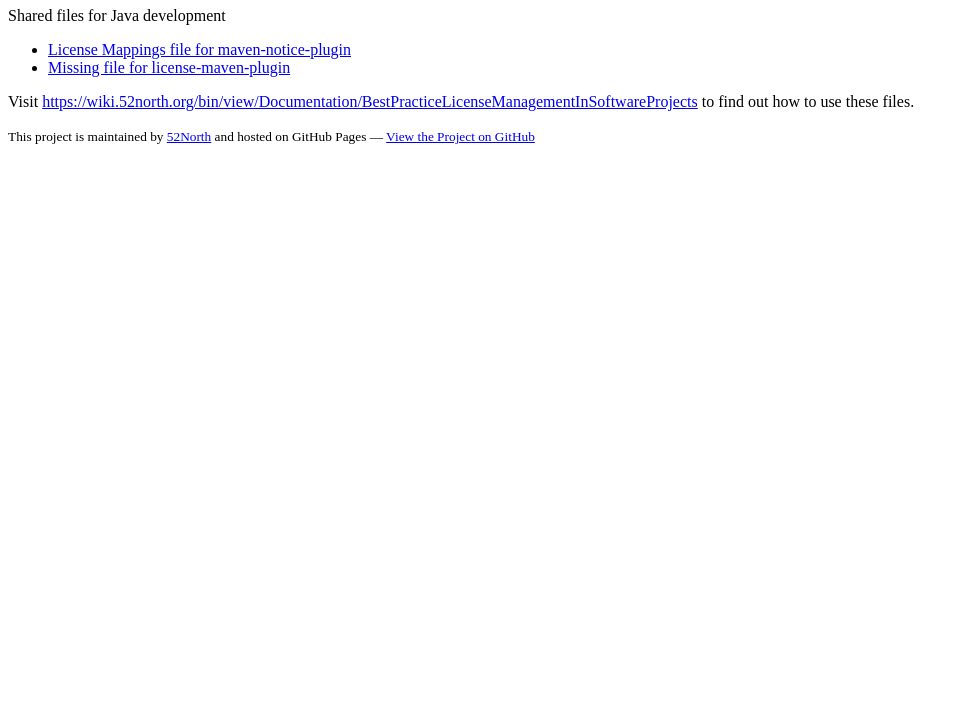
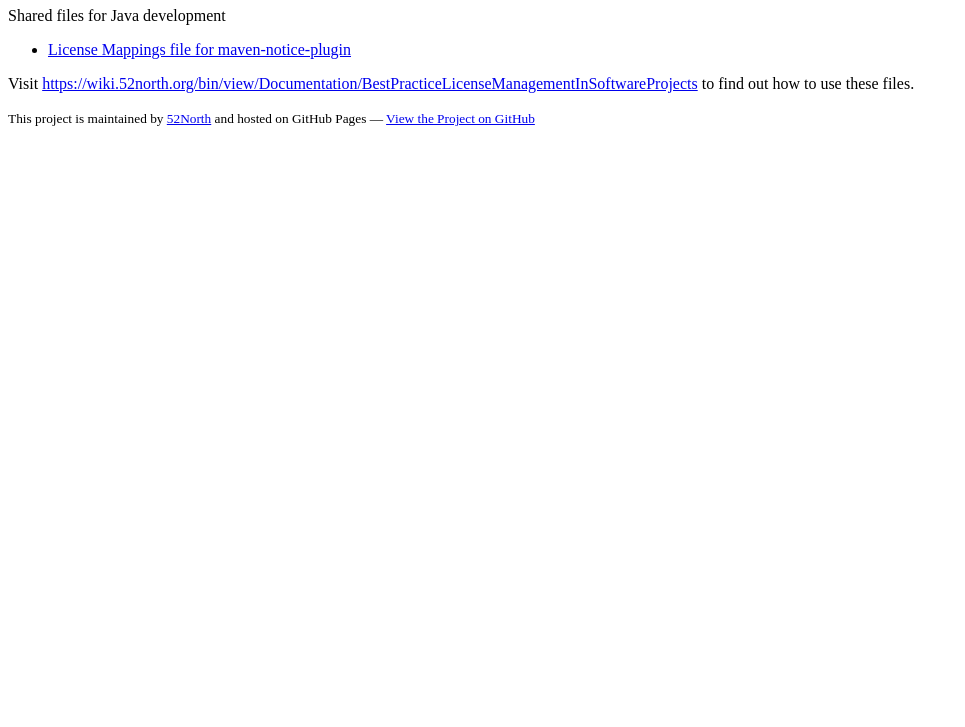
Before and after one commit to 52North/cdn, a plain HTML site: page index.html in a window 1280 px wide. Shown: the part 73-800 px from the top of the page, without its empty margins (0-965 px from the left). Drawn offline with Linux system fonts and the light colour scheme.

Commit message:
remove missing file entry, global missing file is not possible

```diff
--- a/index.html
+++ b/index.html
@@ -14,7 +14,6 @@
       <section>
 		<ul>
           <li><a href="licenses/license-mappings.xml">License Mappings file for maven-notice-plugin</a></li>
-          <li><a href="https://github.com/52North/cdn/tarball/master">Missing file for license-maven-plugin</a></li>
         </ul>
       </section>
 
```
